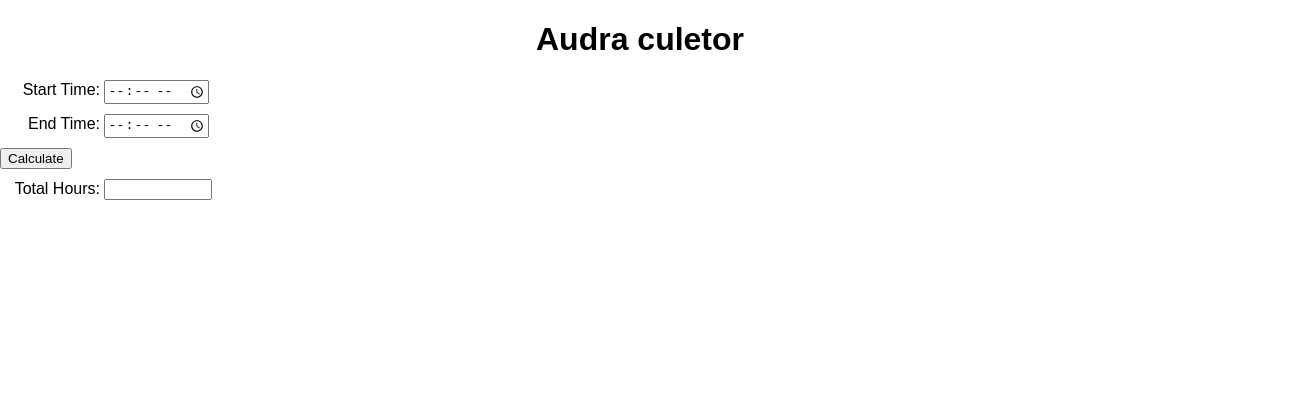
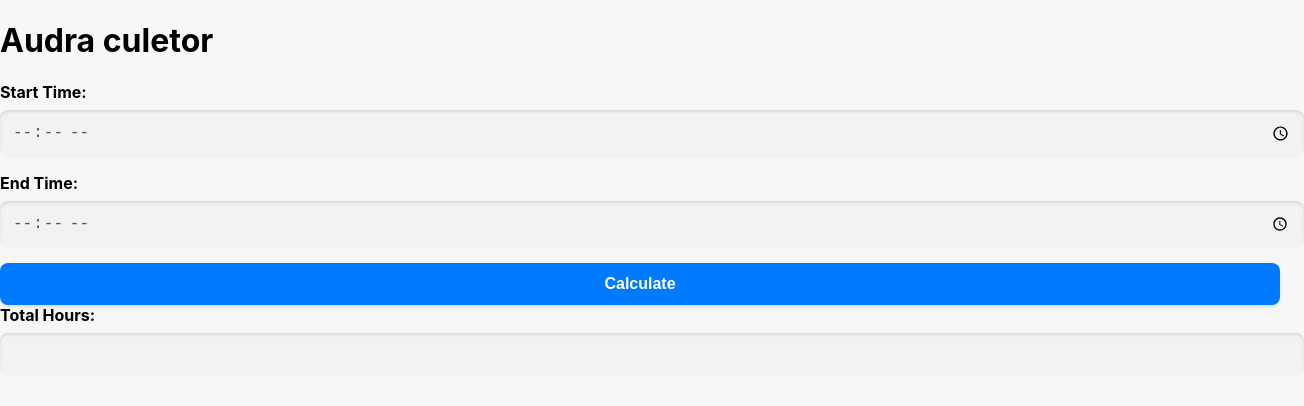
Before and after one commit to Dad84ATwork/Audra-culetor, a plain HTML site: page index.html in a window 1280 px wide. Shown: the whole page, 1304 px wide, since content can reach past the window. Drawn offline with Linux system fonts and the light colour scheme.

Commit message:
Update index.html

```diff
--- a/index.html
+++ b/index.html
@@ -4,32 +4,75 @@
     <title>Audra Culetor</title>
     <style>
       body {
-        font-family: Arial, sans-serif;
-        margin: 0;
-        padding: 0;
-      }
+			font-family: -apple-system, BlinkMacSystemFont, "Segoe UI", Roboto, Oxygen-Sans, Ubuntu, Cantarell, "Helvetica Neue", sans-serif;
+			margin: 0;
+			padding: 0;
+			background-color: #f7f7f7;
+		}
 
-      h1 {
-        text-align: center;
-      }
+		header {
+			background-color: #007aff;
+			color: #fff;
+			font-weight: bold;
+			text-align: center;
+			padding: 16px 0;
+			margin-bottom: 16px;
+			box-shadow: 0px 2px 3px rgba(0, 0, 0, 0.3);
+		}
 
-      div {
-        margin: 10px 0;
-      }
+		form {
+			background-color: #fff;
+			padding: 16px;
+			box-shadow: 0px 2px 3px rgba(0, 0, 0, 0.3);
+		}
 
-      label {
-        display: inline-block;
-        width: 100px;
-        text-align: right;
-      }
+		label {
+			display: block;
+			font-weight: bold;
+			margin-bottom: 8px;
+		}
 
-      input[type="time"] {
-        width: 100px;
-      }
+		input[type="time"] {
+			width: 100%;
+			padding: 12px;
+			border: none;
+			border-radius: 8px;
+			background-color: #f2f2f2;
+			margin-bottom: 16px;
+			font-size: 16px;
+			color: #555;
+			box-shadow: inset 0px 2px 3px rgba(0, 0, 0, 0.1);
+		}
 
-      input[type="text"] {
-        width: 100px;
-      }
+		input[type="text"] {
+			width: 100%;
+			padding: 12px;
+			border: none;
+			border-radius: 8px;
+			background-color: #f2f2f2;
+			margin-bottom: 16px;
+			font-size: 16px;
+			color: #555;
+			box-shadow: inset 0px 2px 3px rgba(0, 0, 0, 0.1);
+			text-align: center;
+		}
+
+		button {
+			width: 100%;
+			padding: 12px;
+			border: none;
+			border-radius: 8px;
+			background-color: #007aff;
+			color: #fff;
+			font-weight: bold;
+			font-size: 16px;
+			box-shadow: 0px 2px 3px rgba(0, 0, 0, 0.1);
+			cursor: pointer;
+		}
+
+		button:hover {
+			background-color: #0062cc;
+		}
     </style>
   </head>
   <body>
```
